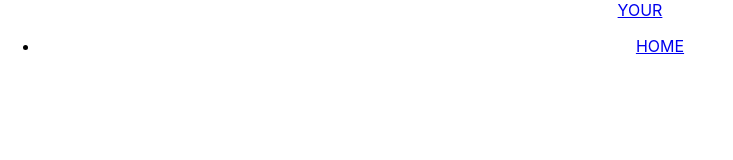
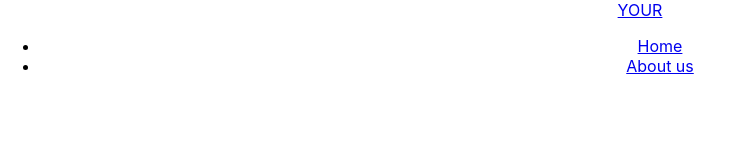
Before and after one commit to joaov1ct0r/react-cloud, a React (Create React App) app: page / in a window 1280 px wide. Shown: the top 160 px of the page, without its empty margins (0-733 px from the left). Built offline with nearby package versions, Linux system fonts and the light colour scheme.

Commit message:
elemento li a About us criado dentro de ul em nav em app.js

```diff
--- a/src/App.js
+++ b/src/App.js
@@ -8,7 +8,11 @@ function App() {
 
                 <ul>
                     <li>
-                        <a href="#home">HOME</a>
+                        <a href="#home">Home</a>
+                    </li>
+
+                    <li>
+                        <a href="#home">About us</a>
                     </li>
                 </ul>
             </nav>
```
